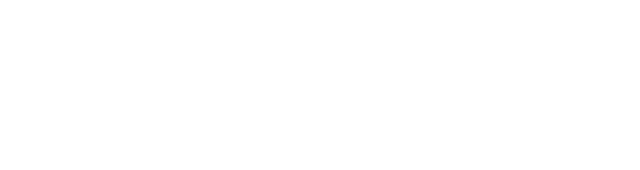
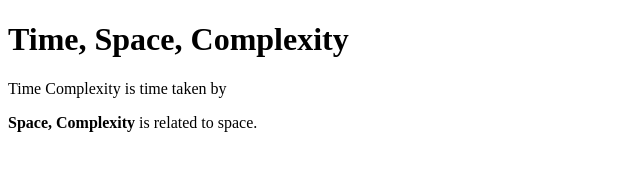
Before and after one commit to acciojob/time-and-space-complexity-shoheb2204, a website: page main.html in a window 1280 px wide. Shown: the whole page, without its empty margins (0-640 px from the left). Drawn offline with Linux system fonts and the light colour scheme.

Commit message:
created a submission

```diff
--- a/main.html
+++ b/main.html
@@ -8,6 +8,9 @@
 
 <body>
 	<!-- the entire body must be written by student -->
+	<h1>Time, Space, Complexity</h1>
+	<p>Time Complexity is time taken by </p>
+	<p><b>Space, Complexity</b> is related to space.</p>
     <script type="text/javascript" src="./script.js">
 </script>
 
```
